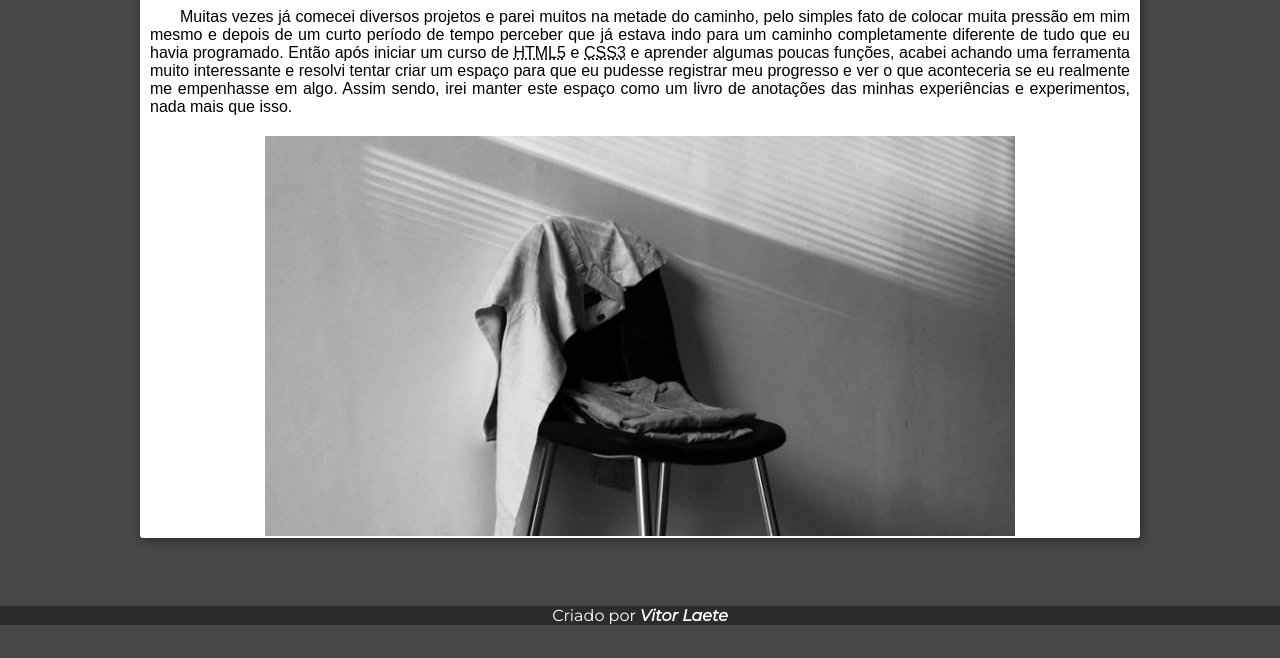
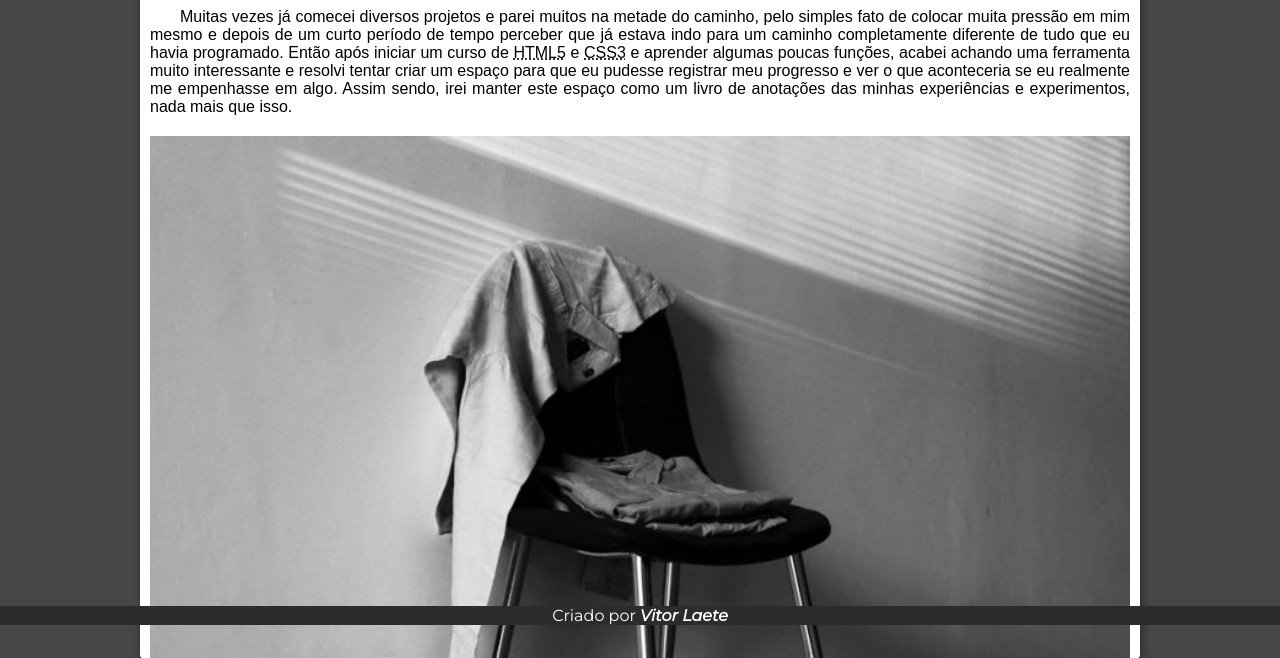
Before and after one commit to vitorlaete/projeto-site, a plain HTML site: page porque.html in a window 1280 px wide. Shown: the part 175-833 px from the top of the page. Before the commit the page ends 800 px from the top, so only its background shows below. Drawn offline with Linux system fonts and the light colour scheme.

Commit message:
Atualizacao

```diff
--- a/porque.html
+++ b/porque.html
@@ -23,8 +23,8 @@
             Assim sendo, irei manter este espaço como um livro de anotações das minhas experiências e experimentos, nada mais que isso.
         </article>
         <picture>
-            <source media="(max-width: 550px)" srcset="image/chair-minimalism-500.jpg" type="image/jpeg">
-            <img src="image/chair-minimalism-1000.jpg" alt="Vacant Black and Gray Chair in Room" id="chair-pq">
+            <source media="(max-width: 500px)" srcset="image/chair-minimalism-300.jpg" type="image/jpeg">
+            <img src="image/chair-minimalism-1000.jpg" alt="Vacant Black and Gray Chair in Room">
         </picture>
     </div>
     <footer>Criado por <strong><em>Vitor Laete</em></strong></footer>
--- a/style/style.css
+++ b/style/style.css
@@ -64,6 +64,7 @@ header nav a:hover{
 }
 
 div{
+    min-width: 285px;
     max-width: 1000px;
     height: 100%;
     margin: auto;
@@ -72,22 +73,11 @@ div{
     box-shadow: 2px 2px 10px rgba(0, 0, 0, 0.466);
 }
 
-#tree-index{
+img{
     display: block;
-    text-align: center;
-    padding: 10px 10px 2px 10px;
     margin: auto;
-    max-width: 96%;
-    min-width: 470px;
-}
-
-#chair-pq{
-    display: block;
-    text-align: center;
-    padding: 10px 10px 2px 10px;
-    margin: auto;
-    max-width: 75%;
-    min-width: 470px;
+    padding-top: 10px;
+    width: 98%;
 }
 
 div cite{
```
Also changed, not shown: index.html (+2 -2 lines), image/chair-minimalism-300.jpg (added), image/initial-image-tree-300.jpg (added), image/initial-image-tree-800.jpg (added).
